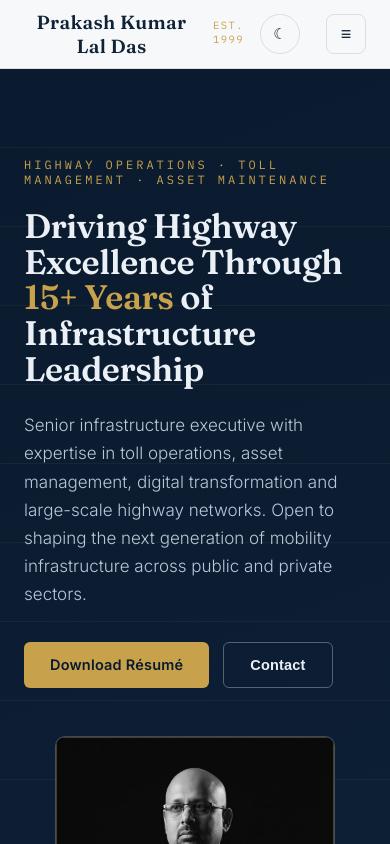
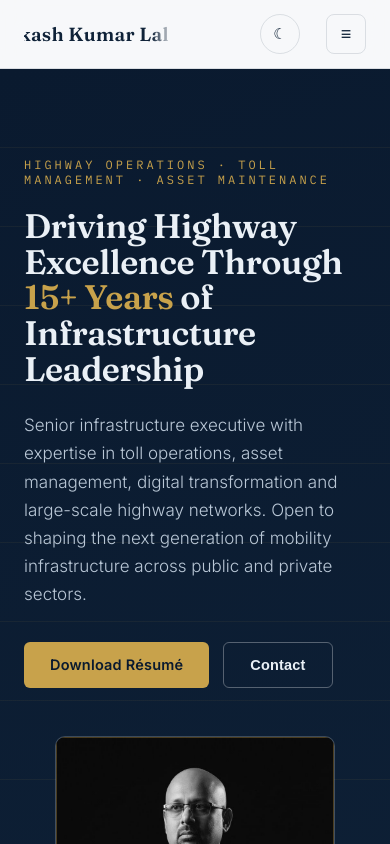
Before and after one commit to PrakashKumarLalDas/Website, a React (Vite) app: page / in a window 390 px wide. Shown: the top 844 px of the page. Built offline with nearby package versions, Linux system fonts and the light colour scheme.

Commit message:
Add responsive scrolling marquee to header name for mobile

```diff
--- a/src/App.jsx
+++ b/src/App.jsx
@@ -233,15 +233,34 @@ export default function App() {
         .lift:hover { transform: translateY(-4px); border-color: ${GOLD}; }
         .ul { background-image: linear-gradient(${GOLD},${GOLD}); background-size: 0% 1.5px; background-repeat: no-repeat; background-position: 0 100%; transition: background-size .35s; }
         .ul:hover { background-size: 100% 1.5px; }
+
+        .name-scroll { display: inline-block; white-space: nowrap; }
+        @media(max-width: 480px) {
+          .name-container {
+            width: 150px;
+            overflow: hidden;
+            white-space: nowrap;
+            -webkit-mask-image: linear-gradient(to right, black 85%, transparent 100%);
+            mask-image: linear-gradient(to right, black 85%, transparent 100%);
+          }
+          .name-scroll { animation: pingpong 5s ease-in-out infinite alternate; }
+          .est-text { display: none; }
+        }
+        @keyframes pingpong {
+          0%, 15% { transform: translateX(0); }
+          85%, 100% { transform: translateX(-48px); }
+        }
         @media (prefers-reduced-motion: reduce){ *{ animation:none!important; transition:none!important; } }
       `}</style>
 
       {/* ---- Header ---- */}
       <header style={{ position: "sticky", top: 0, zIndex: 50, background: c.header, backdropFilter: "blur(14px)", borderBottom: `1px solid ${c.line}` }}>
         <div style={{ maxWidth: 1180, margin: "0 auto", padding: "0 24px", height: 68, display: "flex", alignItems: "center", justifyContent: "space-between" }}>
-          <button onClick={() => go("top")} style={{ background: "none", border: "none", cursor: "pointer", display: "flex", alignItems: "baseline", gap: 10, color: c.text }}>
-            <span className="serif" style={{ fontSize: 19, fontWeight: 600, letterSpacing: ".3px" }}>Prakash Kumar Lal Das</span>
-            <span className="mono" style={{ fontSize: 10.5, color: GOLD, letterSpacing: "1.5px" }}>EST. 1999</span>
+          <button onClick={() => go("top")} style={{ background: "none", border: "none", cursor: "pointer", display: "flex", alignItems: "center", gap: 10, color: c.text, padding: 0 }}>
+            <div className="name-container">
+              <span className="serif name-scroll" style={{ fontSize: 19, fontWeight: 600, letterSpacing: ".3px" }}>Prakash Kumar Lal Das</span>
+            </div>
+            <span className="mono est-text" style={{ fontSize: 10.5, color: GOLD, letterSpacing: "1.5px" }}>EST. 1999</span>
           </button>
           <nav style={{ display: "flex", alignItems: "center", gap: 26 }}>
             <div style={{ display: "none", gap: 26 }} className="desknav">
```
